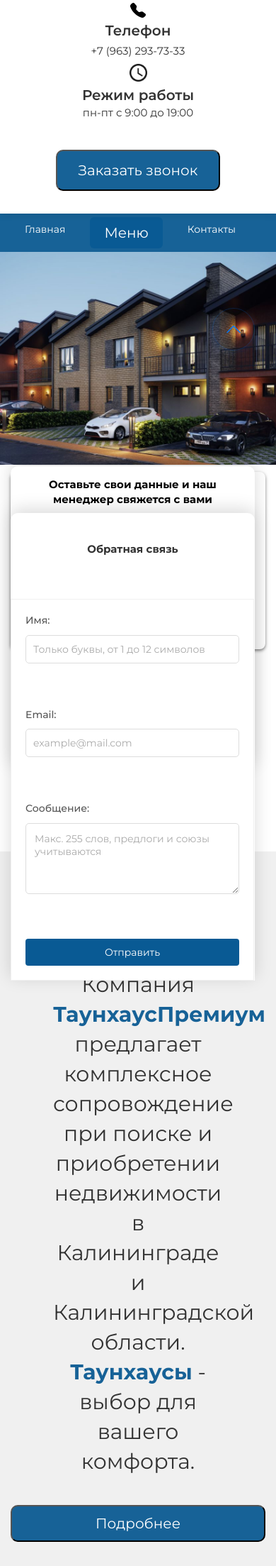
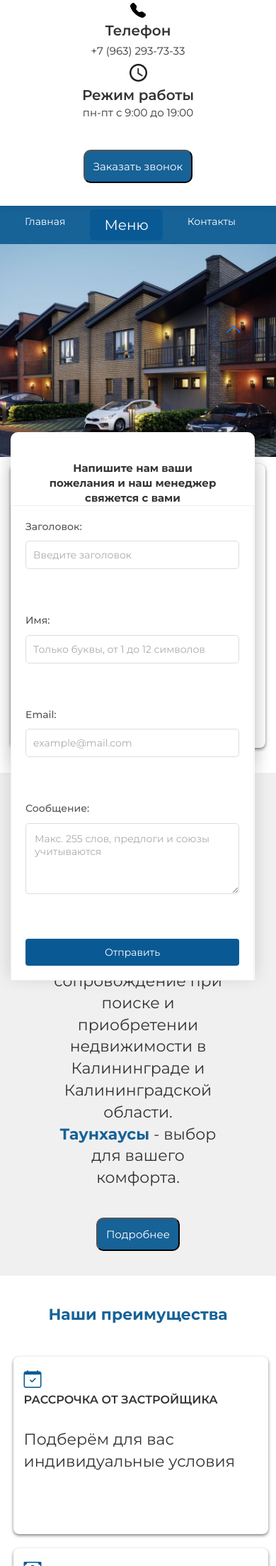
Before and after one commit to Ilya-KeFiRcHiK/Practice_Tanhouse, a PHP site: page / in a window 390 px wide. Shown: the part 262-2469 px from the top of the page at 71% size. Run offline with PHP 8.4, Linux system fonts and the light colour scheme.

Commit message:
Добавил Изменения

```diff
--- a/catalog.html
+++ b/catalog.html
@@ -85,7 +85,7 @@
            <a class="header-link" href="">Каталог</a>
         </div>
         <div class="img-home parallax" style="background-image: url('img/e3f3dc517ec08cf38a70b364f6e29d3abf9f2ff4.jpg');"></div>
-<h2>Каталог </h2>
+<h2 class="catalog-company">Каталог </h2>
         <section class="property-catalog">
 
 
@@ -334,7 +334,7 @@
 </section>
 
         <section class="address">
-    <h2>Наш адрес</h2>
+    <h2 id="address">Наш адрес</h2>
     <p class="address-text">ул Шиллера, 25А, офис 7</p>
     <script class="map" type="text/javascript" charset="utf-8" async src="https://api-maps.yandex.ru/services/constructor/1.0/js/?um=constructor%3Ada444df6a63e56e8427f115d85c3c42fd681fa56634f1e79d054e72ebf3aa537&amp;width=1905&amp;height=720&amp;lang=ru_RU&amp;scroll=true"></script>
 </section>
--- a/company.html
+++ b/company.html
@@ -240,7 +240,7 @@
 </section>
 
         <section class="address">
-    <h2>Наш адрес</h2>
+    <h2 id="address">Наш адрес</h2>
     <p class="address-text">ул Шиллера, 25А, офис 7</p>
 </section>
 
--- a/contacts.html
+++ b/contacts.html
@@ -77,7 +77,7 @@
                     <li class="menu-color"><a href="#about">О компании</a></li>
                     <li class="menu-color"><a href="#reviews">Наши преимущества</a></li>
                     <li class="menu-color"><a href="#catalog">Каталог</a></li>
-                    <li class="menu-color"><a href="#message">Отзывы клиентоа</a></li>
+                    <li class="menu-color"><a href="#message">Отзывы клиентов</a></li>
                     <li class="menu-color"><a href="#address">Наш адрес</a></li>
                 </ul>
             </nav>
--- a/index.html
+++ b/index.html
@@ -142,7 +142,7 @@
 </section>
 
     <section class="election container">
-    <h2>Почему стоит выбрать нас?</h2>
+    <h2 class="election-tanhouse">Почему стоит выбрать нас?</h2>
     <div class="election-blocks">
         <div class="feature-card">
             <div class="icon-circle">
@@ -244,8 +244,13 @@
 </div>
 
 <section id="feedback" class="feedback-section">
-            <h2 class="feedback-title">Обратная связь</h2>
+            <h2 class="feedback-title">Напишите нам ваши пожелания и наш менеджер свяжется с вами </h2>
             <form action="feedback.php" method="POST" id="feedback-form" class="feedback-form" autocomplete="off">
+                <label>
+                Заголовок:
+                <input type="text" id="title" name="heading" placeholder="Введите заголовок" required>
+                <div class="hint" id="title-hint"></div>
+            </label>
             <label>
                 Имя:
                 <input type="text" class="name" name="name" id="name" placeholder="Только буквы, от 1 до 12 символов" required>
--- a/style.css
+++ b/style.css
@@ -367,7 +367,7 @@ form{
 
         .feedback-title {
            text-align: center;
-        margin-bottom: 20px;
+        margin-bottom: -40px;
         color: #333;
         }
 
@@ -1016,7 +1016,7 @@ h1{
 .sale-container {
     display: flex;
     position: absolute;
-    top: 330px;
+    top: 305px;
     left: 200px;
     justify-content: center;
 }
@@ -1860,7 +1860,7 @@ align-items: end;
   .feedback-form {
     display: flex;
     flex-direction: column;
-    gap: 20px;
+
   }
 
   .feedback-form label {
@@ -2231,7 +2231,7 @@ align-items: end;
     box-shadow: 0 4px 15px rgba(0, 0, 0, 0.2);
 }
 
-.promo-content h2 {
+.promo-title{
     color: #104266;
     margin-bottom: 15px;
     font-size: 28px;
@@ -2305,7 +2305,7 @@ align-items: end;
   font-family: 'Montserrat', sans-serif;
   line-height: 1.6;
   color: #333;
-  max-width: 1000px;
+  max-width: 900px;
   margin: 0 auto;
   padding: 20px;
   box-shadow: 0 2px 4px rgba(0,0,0,0.5);
@@ -3000,7 +3000,75 @@ align-items: end;
     --mobile-gap: 12px;
   }
 
+  .property-card{
+    width: 50%;
+  }
+
+  .text-contact{
+    font-size: 22px;
+  }
+
+  .about-section__advantages-title{
+    font-size: 22px;
+  }
+
+  .promo-content p {
+    font-size: 15px;
+  }
+
+  .partners__title{
+    font-size: 22px;
+  }
+
+  .property-card__section-title{
+    font-size: 22px;
+  }
+
+  .catalog-action-button{
+    font-size: 15px;
+  }
+
+  .property-card__subtitle{
+    font-size: 22px;
+  }
+
+  .catalog-action-button{
+    font-size: 15px;
+  }
+
+  .catalog-company{
+    font-size: 22px;
+  }
+
+  .about-section__title{
+    font-size: 22px;
+  }
+
+  .highlight{
+    font-size: 22px;
+  }
+
+  .text-contant-t{
+    font-size: 15px !important;
+  }
+
+  #address{
+    font-size: 20px;
+  }
+
+  .feedback-toggle-btn{
+    font-size: 15px;
+  }
+
+  .address-text{
+    font-size: 15px;
+  }
+
   .sale-p{
+    font-size: 15px;
+  }
+
+  .promo-title{
     font-size: 15px;
   }
 
@@ -3024,6 +3092,10 @@ align-items: end;
 
   .timer-text{
     font-size: 15px;
+  }
+
+  .comp{
+    font-size: 22px;
   }
 
   .container {
@@ -3160,7 +3232,7 @@ align-items: end;
   .sale-container {
     padding: var(--mobile-padding);
     margin-top: -5px; /* Убираем возможный зазор */
-    height: 550px;
+    height: 450px;
   }
 
   .sale-tanhouse {
@@ -3187,8 +3259,9 @@ align-items: end;
 
   .zvonok-podrobnie {
     align-self: flex-start;
-    padding: 10px 20px;
+    padding: 12px;
     margin-top: 8px;
+    font-size: 15px;
     display: flex;
     justify-content: center;
     margin-left: auto;
@@ -3196,8 +3269,12 @@ align-items: end;
   }
 
   .sale-tanhouse{
-    min-height: 250px;
-    height: 250px;
+    min-height: 400px;
+    height: 400px;
+  }
+
+  .feedback-toggle-btn{
+    padding: 12px;
   }
 
   /* О компании */
@@ -3207,14 +3284,72 @@ align-items: end;
 
   .company-text-p {
     margin-bottom: 15px;
-  }
+    font-size: 22px;
+  }
+
+  .catalog-show-all{
+    font-size: 15px;
+    padding: 12px;
+  }
+
+  .cta-title{
+    font-size: 22px;
+  }
+
+  .election-tanhouse{
+    font-size: 22px;
+  }
+
+  .catalog-title{
+    font-size: 22px;
+  }
+
+  .property-button{
+    font-size: 15px;
+  }
+
+  #reviews{
+    font-size: 22px;
+  }
+
+  .rasrochka-p{
+    font-size: 22px;
+  }
+
+  .rasrochka-b{
+    font-size: 22px;
+  }
+
+  .rasrochka-c{
+    font-size: 22px;
+  }
+
+  .rasrochka-p{
+    font-size: 22px;
+  }
+
 
   .header-podrobnie-company-c {
-    width: 100%;
+    width: fit-content;
+    margin-left: auto;
+    margin-right: auto;
     padding: 12px;
     display: flex;
     justify-content: center;
     margin-bottom: 20px;
+    font-size: 15px;
+  }
+
+  .review-content{
+    font-size: 15px;
+  }
+
+  #views{
+    font-size: 22px;
+  }
+
+  .zayavka-text{
+    font-size: 22px;
   }
 
   /* Преимущества */
@@ -3275,7 +3410,7 @@ align-items: end;
   }
 
   .review-avatar {
-    width: 60px;
+    width: 80px;
     height: 60px;
     border-radius: 50%;
     object-fit: cover;
@@ -3285,6 +3420,7 @@ align-items: end;
   .review-author {
     text-align: center;
     margin-bottom: 10px;
+    font-size: 22px;
   }
 
   /* Контакты */
--- a/tanhouse1.html
+++ b/tanhouse1.html
@@ -275,7 +275,7 @@
     </div>
 
         <section class="address">
-    <h2>Наш адрес</h2>
+    <h2 id="address">Наш адрес</h2>
     <p class="address-text">ул Шиллера, 25А, офис 7</p>
 </section>
 
--- a/tanhouse2.html
+++ b/tanhouse2.html
@@ -258,7 +258,7 @@
 
 
         <section class="address">
-    <h2>Наш адрес</h2>
+    <h2 id="address">Наш адрес</h2>
     <p class="address-text">ул Шиллера, 25А, офис 7</p>
 </section>
 
--- a/tanhouse3.html
+++ b/tanhouse3.html
@@ -263,7 +263,7 @@
   </div>
 
         <section class="address">
-    <h2>Наш адрес</h2>
+    <h2 id="address">Наш адрес</h2>
     <p class="address-text">ул Шиллера, 25А, офис 7</p>
 </section>
 
--- a/tanhouse4.html
+++ b/tanhouse4.html
@@ -291,7 +291,7 @@
         <div class="contact-item">
             <img src="img/Vector.png" alt="Email" class="contact-icon">
             <div class="contact-info">
-                <h3 class="contact-title">Email</h3>
+                <h3 id="address" class="contact-title">Email</h3>
                 <a href="mailto:ilakabirov78@mail.ru" class="contact-link">ilakabirov78@mail.ru</a>
             </div>
         </div>
```
